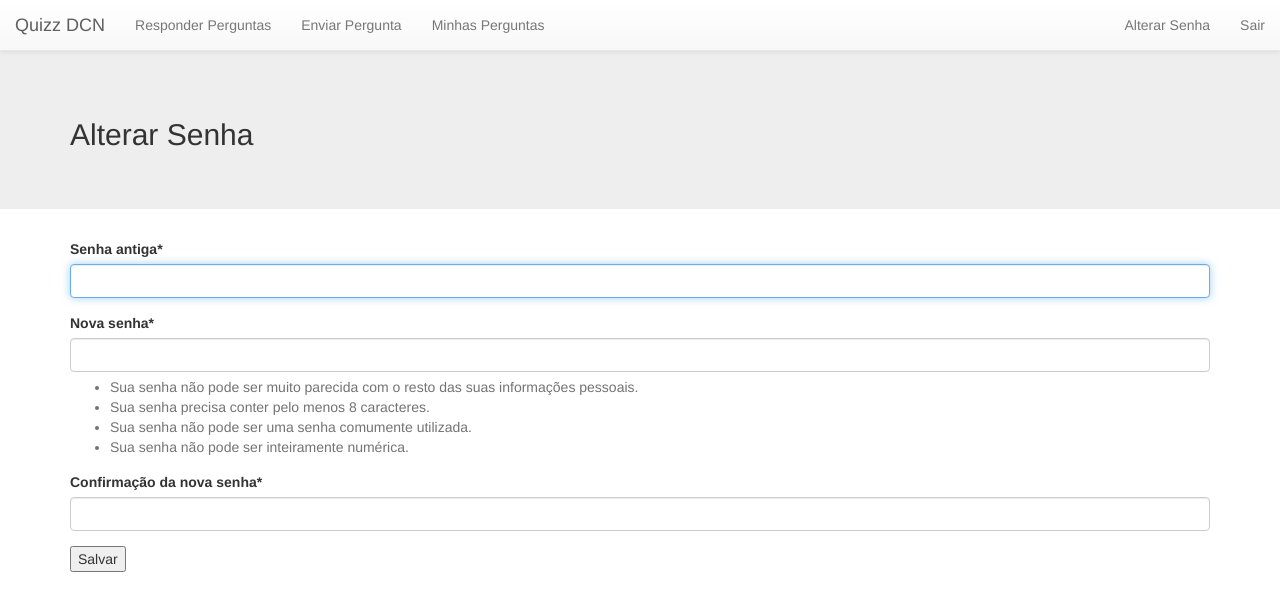
After one commit to vss-moraes/dcn_quizz, a Django app: page /accounts/editar/ in a window 1280 px wide. The commit adds this page. Shown: the top 611 px of the page. Run offline with Django 3.2, Linux system fonts and the light colour scheme; the visitor is signed in with stand-in values (Sample User, id 1); some libraries are stand-ins or nearby versions.

Commit message:
Formulário de troca de senha adicionado.

```diff
--- a/dcn_quizz/urls.py
+++ b/dcn_quizz/urls.py
@@ -15,13 +15,14 @@ Including another URLconf
 """
 from django.conf.urls import url, include
 from django.contrib import admin
-from quizz.views import get_pergunta, nova_categoria, index, perfil
+from quizz import views
 
 urlpatterns = [
     url(r'^admin/', admin.site.urls),
-    url(r'^$', index, name='pagina_inicial'),
-    url(r'^pergunta/', get_pergunta),
-    url(r'^categoria/', nova_categoria),
+    url(r'^$', views.index, name='pagina_inicial'),
+    url(r'^pergunta/', views.get_pergunta),
+    url(r'^categoria/', views.nova_categoria),
+    url(r'^perfil/', views.perfil),
     url(r'^accounts/', include('django.contrib.auth.urls')),
-    url(r'^perfil/', perfil),
+    url(r'^accounts/editar/$', views.mudar_senha, name='change_password'),
 ]
--- a/quizz/templates/base.html
+++ b/quizz/templates/base.html
@@ -52,7 +52,7 @@
               </ul>
               <ul class="nav navbar-nav navbar-right">
                 {% if user.is_authenticated %}
-                    <li><a href="/accounts/editar">Editar conta</a></li>
+                    <li><a href="/accounts/editar">Alterar Senha</a></li>
                     <li><a href="/accounts/logout">Sair</a></li>
                 {% else %}
                     <li><a href="/accounts/login">Login</a></li>
--- /dev/null
+++ b/quizz/templates/registration/mudar_senha.html
@@ -0,0 +1,19 @@
+{% extends 'base.html' %}
+
+{% load crispy_forms_tags %}
+
+{% block content %}
+<div class="jumbotron">
+  <div class="container">
+      <h2>Alterar Senha</h2>
+  </div>
+</div>
+<div class="container">
+    <form method="post">
+          {% csrf_token %}
+          {{ form|crispy }}
+          <button type="submit">Salvar</button>
+    </form>
+</div>
+
+{% endblock %}
--- a/quizz/views.py
+++ b/quizz/views.py
@@ -1,6 +1,9 @@
-from django.shortcuts import render
+from django.shortcuts import render, redirect
 from django.http import HttpResponseRedirect
+from django.contrib import messages
+from django.contrib.auth import update_session_auth_hash
 from django.contrib.auth.decorators import login_required
+from django.contrib.auth.forms import PasswordChangeForm
 
 from .models import Categoria, Pergunta
 
@@ -50,6 +53,22 @@ def perfil(request):
 
     return render(request, 'perfil.html', {'perguntas': perguntas})
 
+@login_required()
+def mudar_senha(request):
+    if request.method == 'POST':
+        form = PasswordChangeForm(request.user, request.POST)
+        if form.is_valid():
+            user=form.save()
+            update_session_auth_hash(request, user)
+            messages.success(request, 'Senha alterada com sucesso.')
+            return redirect('change_password')
+        else:
+            messages.error(request, 'Algo deu errado.')
+    else:
+        form = PasswordChangeForm(request.user)
+    return render(request, 'registration/mudar_senha.html', {
+        'form': form
+    })
 
 def index(request):
     return render(request, 'index.html')
```
Also changed, not shown: dcn_quizz/settings.py (+13 -1 lines).
